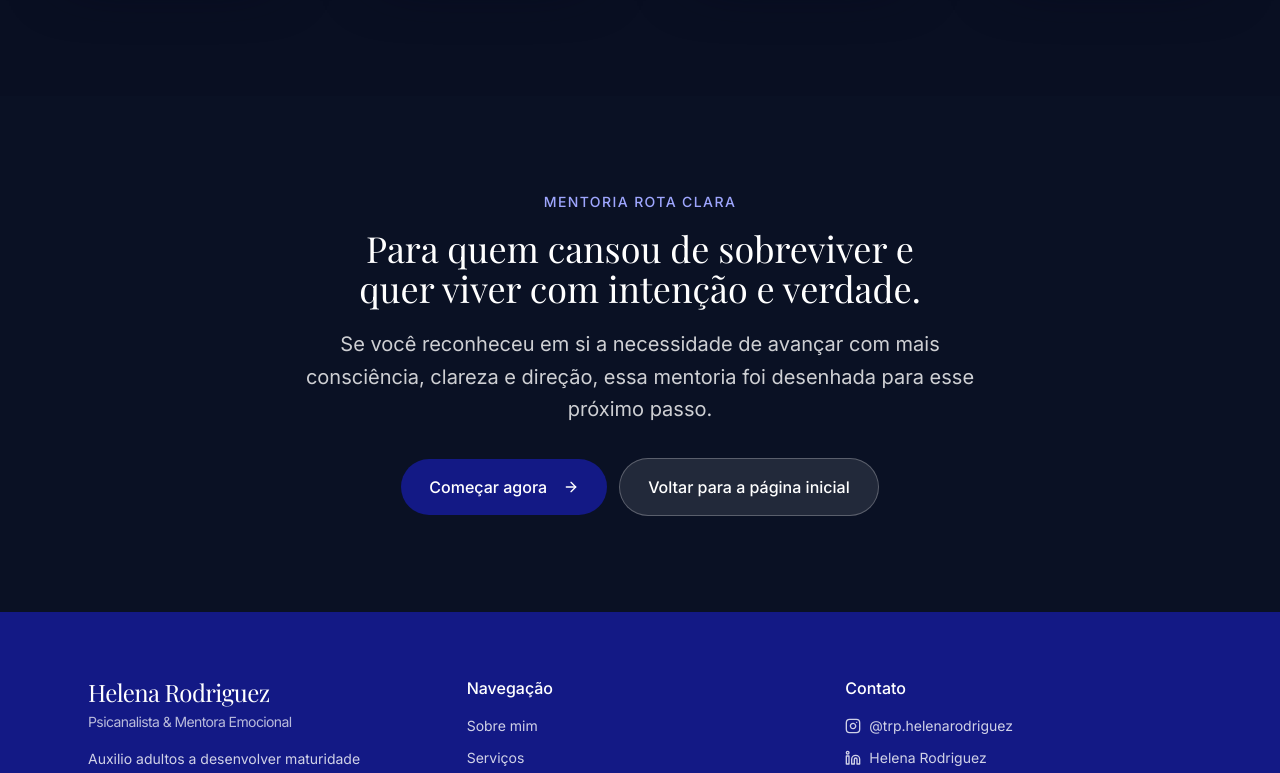
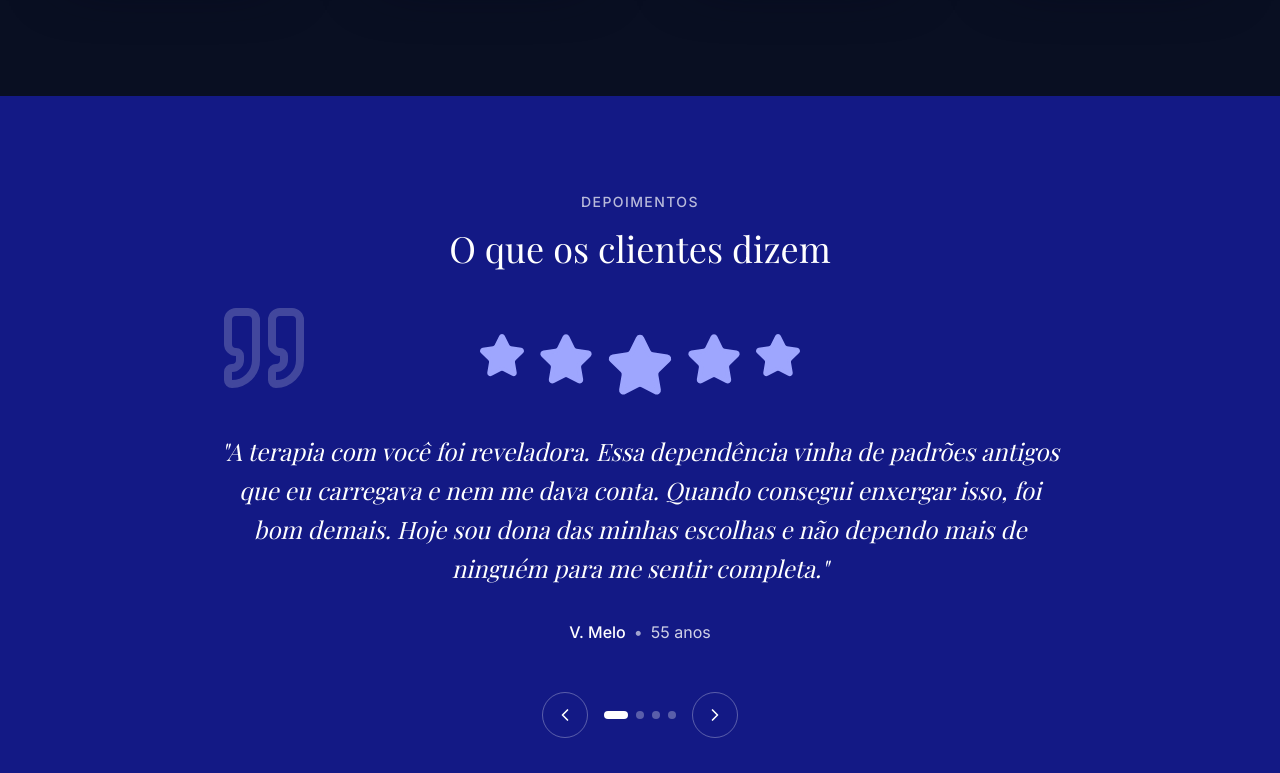
Before and after one commit to iluucasz/psicanalista-helena-rodriguez, a Next.js app: page /mentoria-rota-clara in a window 1280 px wide. Shown: the part 2385-3158 px from the top of the page. Built offline with nearby package versions, Linux system fonts and the light colour scheme; a web font is replaced by a local one.

Commit message:
Adiciona depoimentos na rota da mentoria

```diff
--- a/app/mentoria-rota-clara/page.tsx
+++ b/app/mentoria-rota-clara/page.tsx
@@ -3,6 +3,7 @@ import Image from "next/image"
 import { ArrowRight, CheckCircle2, CirclePlay, GraduationCap, Sparkles, Target, Users } from "lucide-react"
 import { Header } from "@/components/header"
 import { TopBar } from "@/components/topbar"
+import { Testimonials } from "@/components/testimonials"
 import { Footer } from "@/components/footer"
 
 const signals = [
@@ -196,6 +197,8 @@ export default function MentoriaRotaClaraPage() {
         </div>
       </section>
 
+      <Testimonials />
+
       <section id="comecar" className="bg-slate-900/65 py-20 md:py-24">
         <div className="mx-auto max-w-4xl px-6 text-center">
           <p className="text-sm font-medium uppercase tracking-widest text-secondary">Mentoria Rota Clara</p>
```
